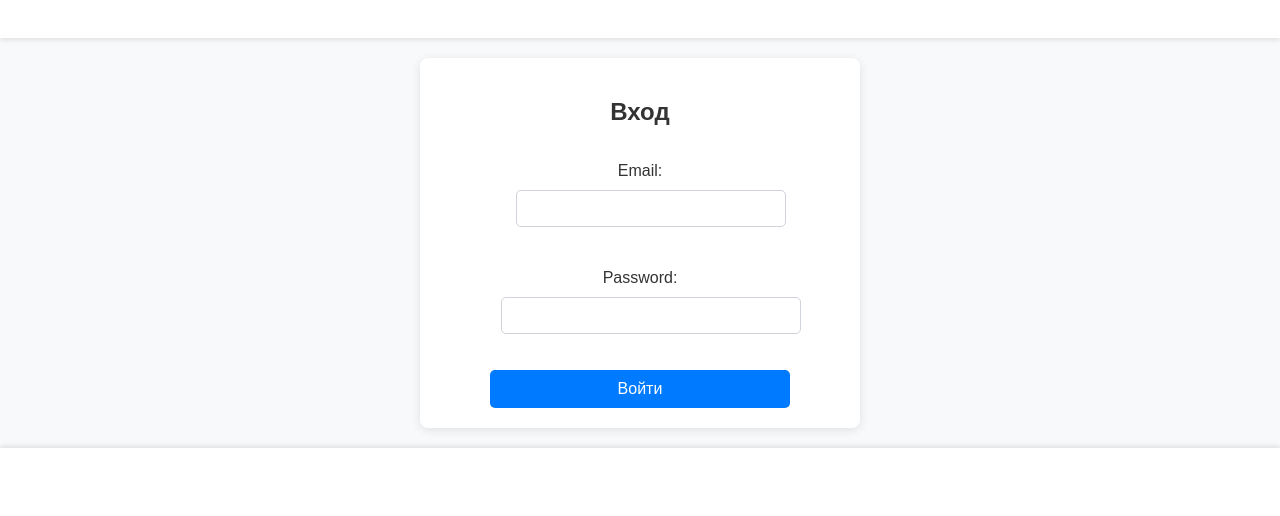
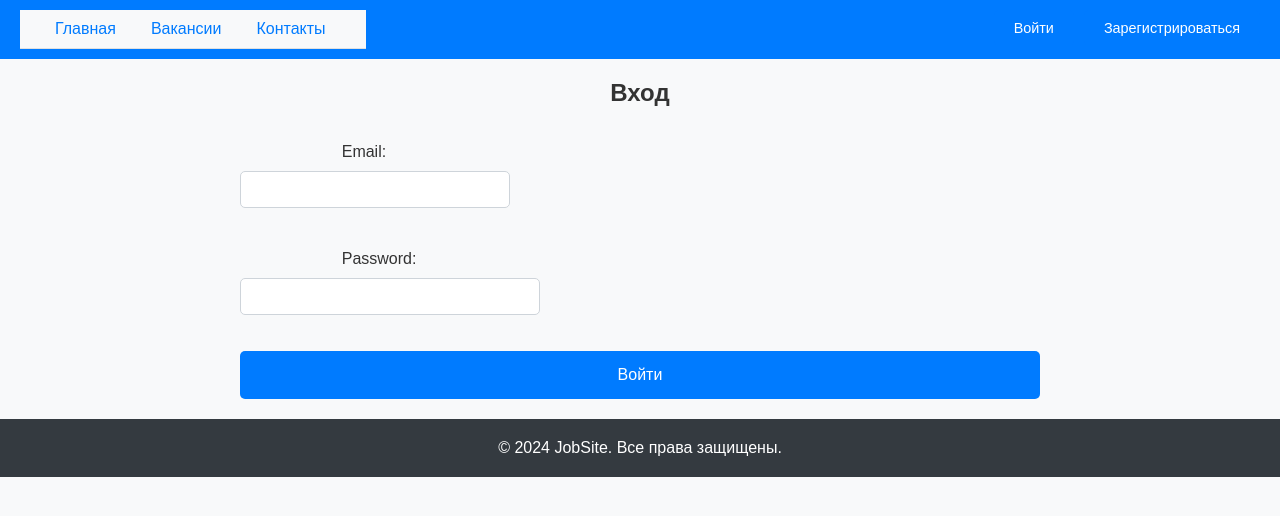
Before and after one commit to AberQ/HR-WEBSITE, a Django app: page /login/ in a window 1280 px wide. Shown: the top 516 px of the page. Run offline with Django 5.2, Linux system fonts and the light colour scheme.

Commit message:
Добавлена навигационная панель в страничку входа

```diff
--- a/backend/templates/login.html
+++ b/backend/templates/login.html
@@ -1,129 +1,8 @@
-{% load static %}
+{% extends 'base.html' %}
 
-<!DOCTYPE html>
-<html lang="ru">
-<head>
-    <meta charset="UTF-8">
-    <meta name="viewport" content="width=device-width, initial-scale=1.0">
-    <title>Вход - JobSite</title>
-    <link rel="stylesheet" href="{% static 'css/styles.css' %}">
-    <style>
-        body {
-            font-family: Arial, sans-serif;
-            margin: 0;
-            padding: 0;
-            background-color: #f8f9fa;
-        }
+{% block title %}Вход - JobSite{% endblock %}
 
-        header {
-            background-color: #ffffff;
-            box-shadow: 0 2px 5px rgba(0, 0, 0, 0.1);
-        }
-
-        main {
-            max-width: 400px; /* Ограничиваем ширину основного контента */
-            margin: 20px auto; /* Центрирование контента с отступами сверху и снизу */
-            padding: 20px;
-            background-color: #ffffff;
-            border-radius: 8px;
-            box-shadow: 0 2px 10px rgba(0, 0, 0, 0.1);
-        }
-
-        h2 {
-            text-align: center;
-        }
-
-        form {
-            display: flex;
-            flex-direction: column;
-            align-items: center; /* Центрируем элементы формы по горизонтали */
-        }
-
-        input {
-            width: 100%; /* Поля ввода на всю ширину */
-            max-width: 300px; /* Максимальная ширина полей ввода */
-            padding: 10px;
-            margin: 10px 0; /* Отступы между полями */
-            border: 1px solid #ced4da;
-            border-radius: 5px;
-            transition: border-color 0.3s;
-        }
-
-        input:focus {
-            border-color: #007BFF; /* Цвет границы при фокусе */
-            outline: none;
-        }
-
-        button {
-            padding: 10px;
-            background-color: #007BFF;
-            color: white;
-            border: none;
-            border-radius: 5px;
-            cursor: pointer;
-            transition: background-color 0.3s;
-            width: 100%; /* Кнопка шириной 100% */
-            max-width: 300px; /* Максимальная ширина кнопки */
-            margin-top: 10px;
-        }
-
-        button:hover {
-            background-color: #0056b3;
-        }
-
-        .message {
-            text-align: center;
-            margin: 20px 0;
-        }
-
-        footer {
-            text-align: center;
-            padding: 20px 0;
-            background-color: #ffffff;
-            box-shadow: 0 -2px 5px rgba(0, 0, 0, 0.1);
-        }
-
-        .nav-links {
-            list-style: none;
-            padding: 0;
-            display: flex;
-            justify-content: space-around;
-        }
-
-        .user-info {
-            display: flex;
-            justify-content: flex-end;
-        }
-
-        .button {
-            margin-left: 10px;
-        }
-    </style>
-</head>
-<body>
-
-    <!-- Шапка сайта -->
-    <header>
-        <nav>
-            <ul class="nav-links">
-                <li><a href="/">Главная</a></li>
-                <li><a href="/vacancies">Вакансии</a></li>
-                <li><a href="/contact">Контакты</a></li>
-            </ul>
-            <div class="user-info">
-                {% if user.is_authenticated %}
-                    <p>Вы вошли по почте <strong>{{ user.email }}</strong></p>
-                    <a href="/logout" class="button">Выйти</a>
-                {% else %}
-                    <a href="/login" class="button">Войти</a>
-                    <a href="/registration" class="button">Зарегистрироваться</a>
-                {% endif %}
-            </div>
-        </nav>
-    </header>
-
-    <!-- Основной контент -->
-    <main>
+{% block content %}
     <h2>Вход</h2>
 
     {% if user.is_authenticated %}
@@ -135,12 +14,14 @@
             <button type="submit">Войти</button>
         </form>
     {% endif %}
-    </main>
+{% endblock %}
 
-    <!-- Подвал сайта -->
-    <footer>
-        <p>&copy; 2024 JobSite. Все права защищены.</p>
-    </footer>
-
-</body>
-</html>
+{% block user_info %}
+    {% if user.is_authenticated %}
+        <p>Вы вошли по почте <strong>{{ user.email }}</strong></p>
+        <a href="/logout" class="button">Выйти</a>
+    {% else %}
+        <a href="/login" class="button">Войти</a>
+        <a href="/registration" class="button">Зарегистрироваться</a>
+    {% endif %}
+{% endblock %}
```
Lines whose indentation alone changed are shown as unchanged.
